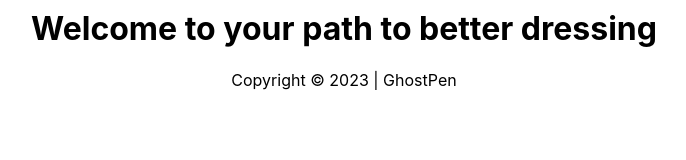
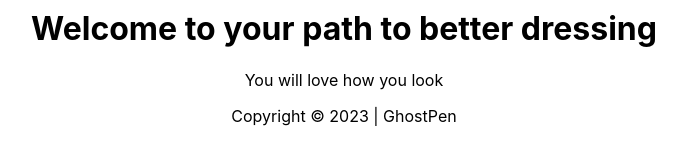
Before and after one commit to JoshuaEwuoso/blvcknexxus, a React (Create React App) app: page /BlvckmenFashion in a window 1280 px wide. Shown: the part 316-476 px from the top of the page, without its empty margins (296-982 px from the left). Built offline with nearby package versions, Linux system fonts and the light colour scheme.

Commit message:
adds p tag for test

```diff
--- a/src/pages/BlvckmenFashion.js
+++ b/src/pages/BlvckmenFashion.js
@@ -4,6 +4,7 @@ const BlvckmenFashion = () => {
   return (
     <div>
       <h1>Welcome to your path to better dressing</h1>
+      <p>You will love how you look</p>
     </div>
   );
 };
```
